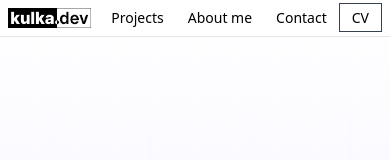
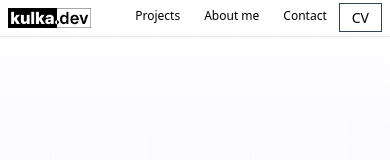
Before and after one commit to kkulek/kulka_dev, an Astro site: page / in a window 390 px wide. Shown: the top 160 px of the page. Built offline with nearby package versions, Linux system fonts and the light colour scheme; Astro itself is replaced by a stand-in of ours; some packages are replaced by stand-ins of ours.

Commit message:
smaller fontsize, removed opacity on mobile

```diff
--- a/src/components/Navigation.astro
+++ b/src/components/Navigation.astro
@@ -28,7 +28,7 @@ const nav = [
 ---
 
 <nav>
-	<ul class="flex md:gap-3 lg:gap-6 text-sm md:text-base">
+	<ul class="flex md:gap-3 lg:gap-6 text-xs sm:text-sm md:text-base">
 		{
 			nav.map((item: Navigation, index: number) => (
 				<li>
--- a/src/pages/index.astro
+++ b/src/pages/index.astro
@@ -18,7 +18,7 @@ import { Image } from "@astrojs/image/components";
 		/>
 	</head>
 	<div
-		class="fixed w-full border-b bg-white/50 hover:bg-white transition-colors duration-500 backdrop-blur z-10"
+		class="fixed w-full border-b bg-white md:bg-white/50 md:hover:bg-white md:transition-colors md:duration-500 md:backdrop-blur z-10"
 	>
 		<header
 			class="flex container mx-auto items-center justify-between p-2 relative"
```
